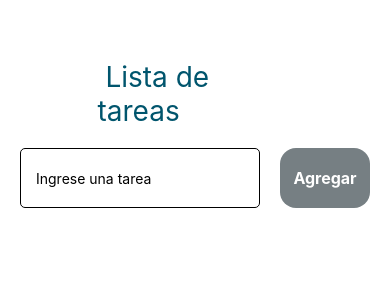
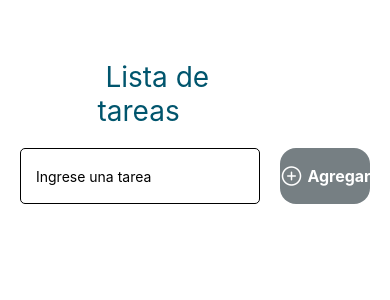
Before and after one commit to biandeb/taskApp, a React Native app: screen / in a window 390 px wide. Shown: the top 300 px of the page. Built offline with nearby package versions, Linux system fonts and the light colour scheme.

Commit message:
corrijo detalles en ButtonPrimary

```diff
--- a/App.js
+++ b/App.js
@@ -5,6 +5,8 @@ import uuid from 'react-native-uuid'
 import ButtonPrimary from './src/components/ButtonPrimary.js';
 import CardTask from './src/components/CardTask.js';
 import ModalPrimary from './src/components/ModalPrimary.js';
+
+import Ionicons from '@expo/vector-icons/Ionicons';
 
 export default function App() {
   const [taskName,setTaskName] = useState("")
@@ -22,7 +24,7 @@ export default function App() {
       }
       setTasks([...tasks,newTask])
       setTaskName("")
-      setVisibleModal()
+      handleVisibleModal()
     }
 
   return (
@@ -37,7 +39,9 @@ export default function App() {
     value={taskName}
     onChangeText={setTaskName}
     />
-    <ButtonPrimary onPress={handleVisibleModal} text="Agregar"/>
+    <ButtonPrimary onPress={handleVisibleModal} text="Agregar">
+    <Ionicons name="add-circle-outline" size={24} color="white" />
+      </ButtonPrimary>
       </View>
       <FlatList
       data={tasks}
--- a/src/components/ButtonPrimary.js
+++ b/src/components/ButtonPrimary.js
@@ -1,8 +1,9 @@
 import { StyleSheet, Text, Pressable } from 'react-native'
 
-const ButtonPrimary = ({text, onPress}) => {
+const ButtonPrimary = ({text, onPress, children}) => {
   return (
     <Pressable onPress={onPress} style={styles.button}>
+      {children}
     <Text style={styles.textButton}>{text}</Text>
     </Pressable>
   )
@@ -11,13 +12,15 @@ export default ButtonPrimary;
 
 const styles = StyleSheet.create({
     button:{
-        padding: 20,
+        padding: 15,
         backgroundColor: '#767f83',
         flex: 1,
         margin: 10,
         alignItems: 'center',
         justifyContent: 'center',
-        borderRadius: 16
+        borderRadius: 16,
+        flexDirection: 'row',
+        gap: 4,
     },
     textButton:{
         color:"white",
```
